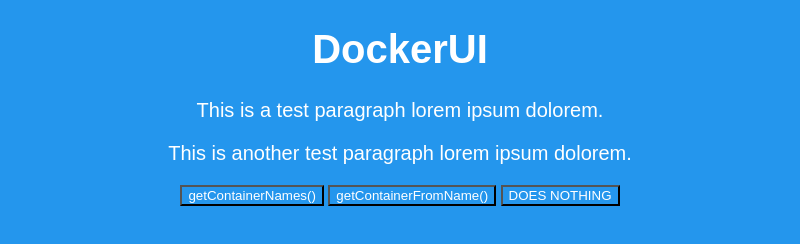
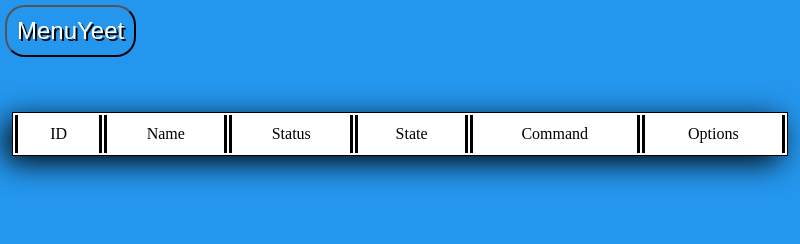
Before and after one commit to lucianfreeze/DockerUI, an Electron app: page index.html in a window 800 px wide. Drawn offline with Linux system fonts and the light colour scheme; no server answers.

Commit message:
container load function gui integretion

```diff
--- /dev/null
+++ b/docker.js
@@ -0,0 +1,79 @@
+var Docker = require('dockerode');
+
+var containerList;
+
+var docker = new Docker({
+  host: '127.0.0.1',
+  port: 2375
+});
+
+var item = document.getElementById("item-1").childNodes.childNodes.childNodes;
+
+console.log(item);
+
+function getContainerIds() {
+  docker.listContainers(function (err, containers) {
+      containerList = containers;
+      console.log(containerList);
+  })
+}
+
+//id        = containerList[0].Id       /123eidhf3i2k2h2
+//Name      = containerList[0].Names[0] /Tester1
+//State     = containerList[0].State    /running
+//Status    = containerList[0].Status   /Up 2 minutes
+//Command   = containerList[0].Command  /"/bin/sh"
+//image     = containerList[0].Image    /alpine:lastest
+
+function getContainerName(Idstr) {
+
+}
+
+function getContainerNames() {
+  docker.listContainers(function (err, containers) {
+    containers.forEach(function(err, cntrIdx) {
+      containerList.push(containers[cntrIdx]);
+    })
+  });
+}
+
+function containerStartStop(IdName) {
+  docker.listContainers(function (err, containers) {
+    let container = docker.getContainer(IdName);
+    container.inspect(function (err, data) {
+      console.log(data.State.Status);
+      if (data.State.Running) {
+          container.stop();
+      }
+      else {
+          container.start();
+      }
+    });
+  });
+
+  function containerDestroy(IdName) {
+      let container = docker.getContainer(IdName);
+      container.inspect(function (err, data) {
+          if (data.State.Running) {
+              container.kill();
+          }
+          container.remove();
+          console.log('container removed');
+      })
+      container
+  }
+  /*
+
+  var container = docker.getContainer(conId);
+  console.log(conId);
+  console.log(container);
+  //container.inspect(function (err,data) {
+  //  console.log(data);
+  //});
+  */
+}
+
+function testData() {
+  var test = getContainerIds();
+  containerStartStop(0);
+}
--- a/index.html
+++ b/index.html
@@ -1,20 +1,37 @@
 <!DOCTYPE html>
 <html>
-    <head>
+
+<head>
     <title>DockerUI</title>
     <meta charset="utf-8" />
-    <link rel="stylesheet" type="text/css" href="main.css" />
+    <link rel="stylesheet" type="text/css" href="./styles/main.css" />
     <script src="./main.js"></script>
 </head>
 
 <body>
-    <h1>DockerUI</h1>
-    <p>This is a test paragraph lorem ipsum dolorem.</p>
-    <p>This is another test paragraph lorem ipsum dolorem.</p>
-    <button onclick="getContainerNames()">getContainerNames()</button>
-    <button onclick="getContainerFromName()">getContainerFromName()</button>
-    <button onclick="">DOES NOTHING</button>
+    <div id="header">
+        <button class="button" id="menu-btn" onclick="getContainerIds()">MenuYeet</button>
+    </div>
 
+    <div class="content">
+        <ul id="container-list">
+            <li id="item-1">
+                <div>
+                    <table>
+                        <tr>
+                            <td class="id">ID</td>
+                            <td class="name">Name</td>
+                            <td class="status">Status</td>
+                            <td class="state">State</td>
+                            <td class="cmd">Command</td>
+                            <td class="options">Options</td>
+                        </tr>
+                    </table>
+                </div>
+            </li>
+        </ul>
+    </div>
+    <script src="./docker.js"></script>
 </body>
 
 </html>
--- a/main.js
+++ b/main.js
@@ -2,13 +2,6 @@ const {
   app,
   BrowserWindow
 } = require('electron')
-
-var Docker = require('dockerode');
-
-var docker = new Docker({
-  host: '127.0.0.1',
-  port: 2375
-});
 
 // Keep a global reference of the window object, if you don't, the window will
 // be closed automatically when the JavaScript object is garbage collected.
@@ -40,15 +33,6 @@ function createWindow() {
   })
 }
 
-function getContainerFromName() {
-  console.log(docker.getContainers());
-}
-
-function getContainerId() {
-  docker.listContainers(function (err, containers) {
-    console.log(containers[1].Id);
-  });
-}
 
 // This method will be called when Electron has finished
 // initialization and is ready to create browser windows.
--- a/package.json
+++ b/package.json
@@ -20,7 +20,6 @@
         "eslint": "^6.4.0"
     },
     "dependencies": {
-        "dockerode": "^3.0.1",
-        "fs": "0.0.1-security"
+        "dockerode": "^3.0.1"
     }
 }
--- /dev/null
+++ b/styles/main.scss
@@ -0,0 +1,47 @@
+@import 'variables.scss';
+
+body,
+* {
+    margin: 0;
+    padding: 0;
+    background-color: $dColor;
+}
+
+.button {
+    padding: 10px;
+    color: white;
+    font-size: 1.5em;
+    border-radius: 20px;
+    text-shadow: 2px 2px black;
+    margin: 5px;
+}
+
+.content {
+    margin-top: 50px;
+
+    ul li {
+        position: relative;
+        list-style-type: none;
+        left: 50%;
+        transform: translate(-50%, 0);
+        width: 97%;
+
+        div {
+            border: 0.5px solid black;
+            margin: 5px 0;
+            table {
+                position: relative;
+                width: 100%;
+                box-shadow: -7px 7px 30px black;
+                background-color: white;
+                tr td {
+                    background-color: white;
+                    border-left: 3px solid black;
+                    border-right: 3px solid black;
+                    padding: 10px 15px;
+                    text-align: center;
+                }
+            }
+        }
+    }
+}
--- /dev/null
+++ b/styles/variables.scss
@@ -0,0 +1,2 @@
+
+$dColor : #2496ed;
```
Also changed, not shown: styles/main.css (added), styles/variables.css (added), 3 other files.
